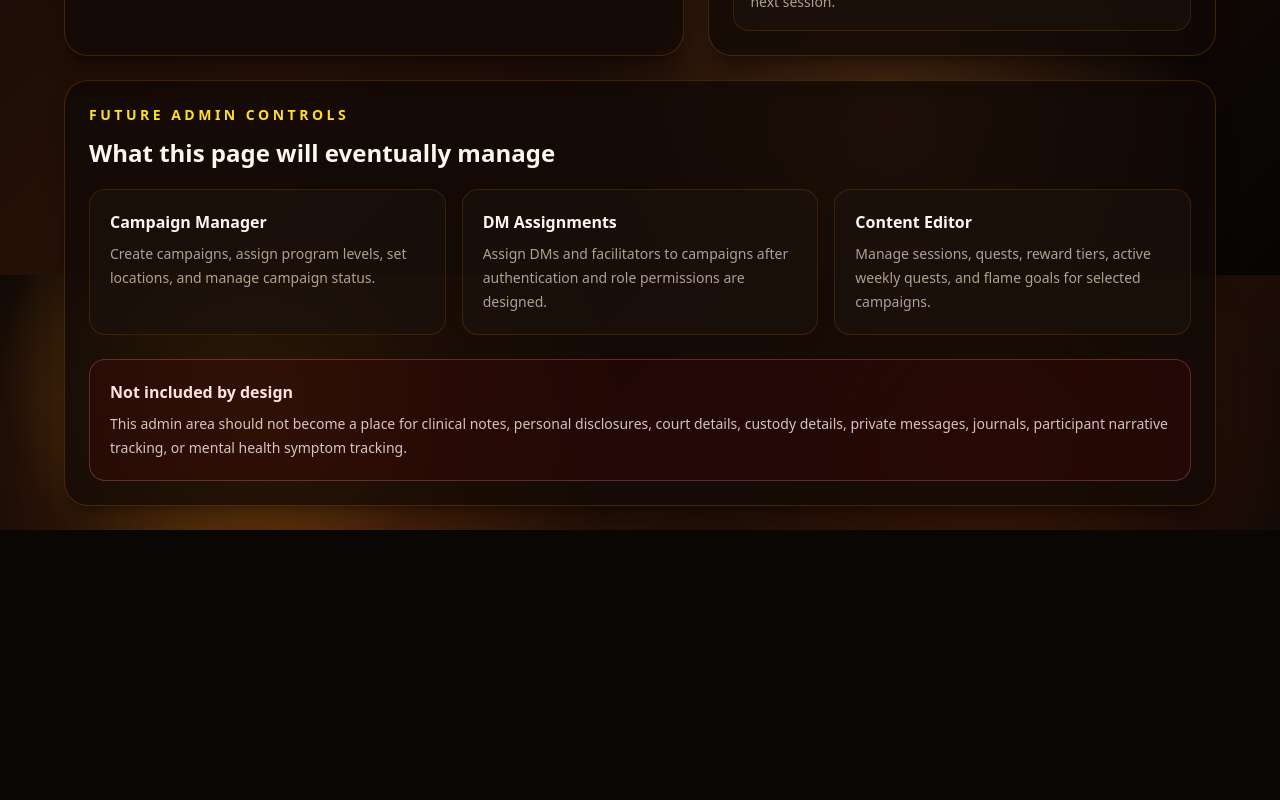
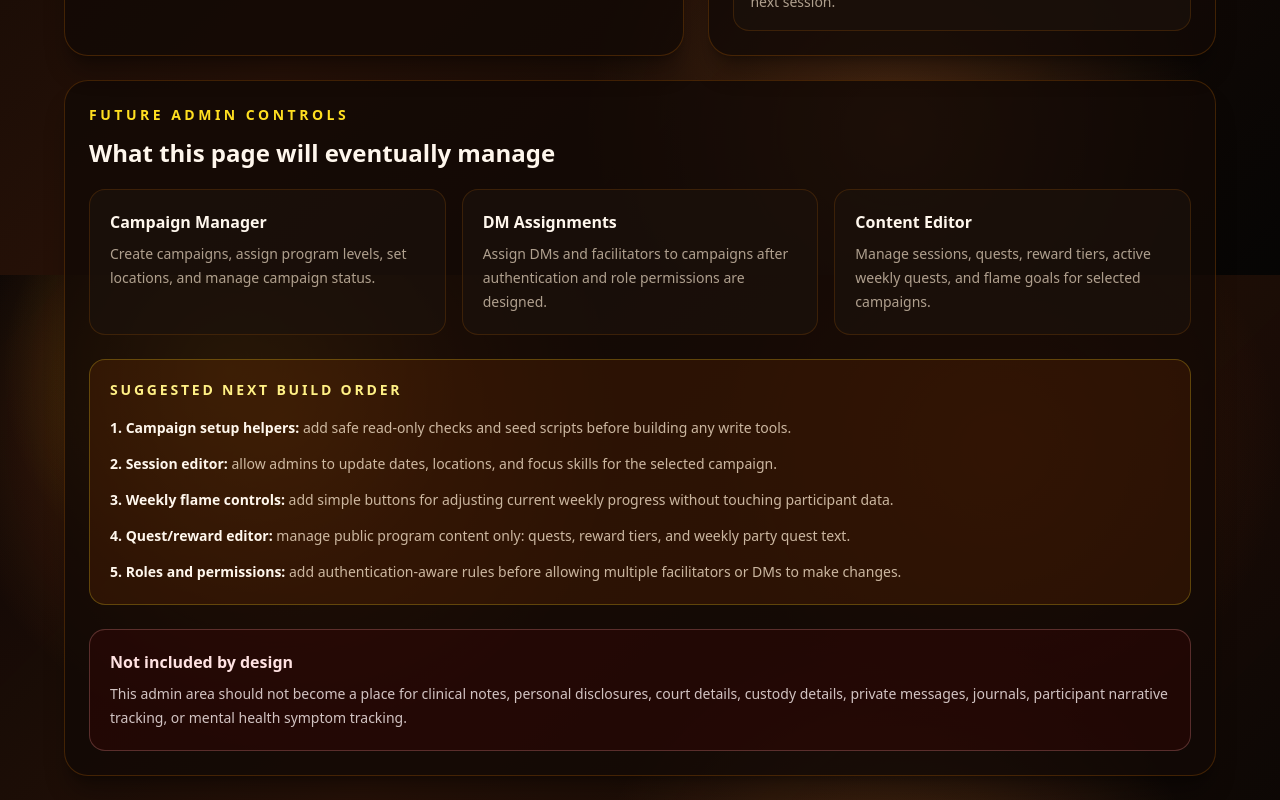
Before and after one commit to jahannlowe-stack/guild-hall-app, a Next.js app: page /admin in a window 1280 px wide. Shown: the part 2925-3725 px from the top of the page. Before the commit the page ends 3455 px from the top, so only its background shows below. Built offline with nearby package versions, Linux system fonts and the light colour scheme; no server answers; the database is empty.

Commit message:
Add Admin next build steps panel

```diff
--- a/app/admin/page.tsx
+++ b/app/admin/page.tsx
@@ -581,7 +581,33 @@ export default async function AdminPage({ searchParams }: AdminPageProps) {
             </p>
           </div>
         </div>
-
+<div className="mt-6 rounded-2xl border border-yellow-300/25 bg-orange-500/10 p-5">
+  <p className="text-sm font-semibold uppercase tracking-[0.2em] text-yellow-200">
+    Suggested next build order
+  </p>
+  <ol className="mt-4 space-y-3 text-sm leading-6 text-orange-100/75">
+    <li>
+      <span className="font-bold text-orange-50">1. Campaign setup helpers:</span>{" "}
+      add safe read-only checks and seed scripts before building any write tools.
+    </li>
+    <li>
+      <span className="font-bold text-orange-50">2. Session editor:</span>{" "}
+      allow admins to update dates, locations, and focus skills for the selected campaign.
+    </li>
+    <li>
+      <span className="font-bold text-orange-50">3. Weekly flame controls:</span>{" "}
+      add simple buttons for adjusting current weekly progress without touching participant data.
+    </li>
+    <li>
+      <span className="font-bold text-orange-50">4. Quest/reward editor:</span>{" "}
+      manage public program content only: quests, reward tiers, and weekly party quest text.
+    </li>
+    <li>
+      <span className="font-bold text-orange-50">5. Roles and permissions:</span>{" "}
+      add authentication-aware rules before allowing multiple facilitators or DMs to make changes.
+    </li>
+  </ol>
+</div>
         <div className="mt-6 rounded-2xl border border-red-300/25 bg-red-950/30 p-5">
           <h3 className="font-bold text-red-100">Not included by design</h3>
           <p className="mt-2 text-sm leading-6 text-red-50/80">
```
